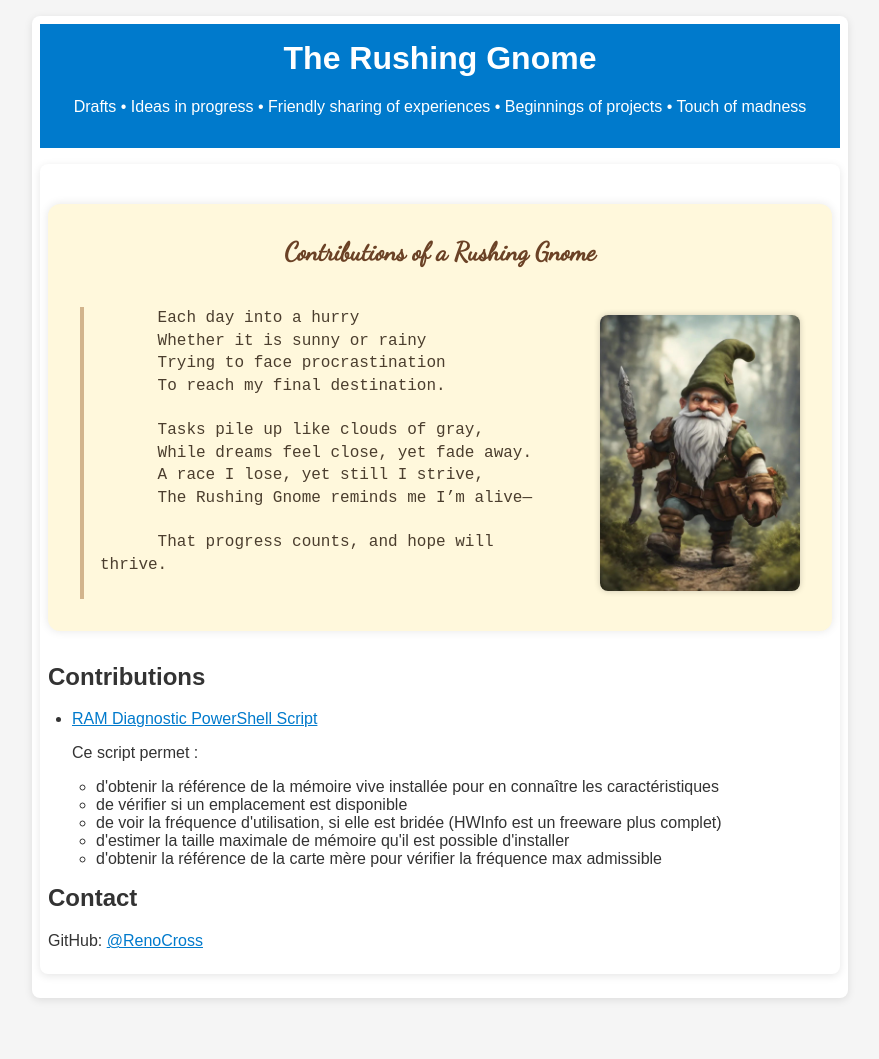
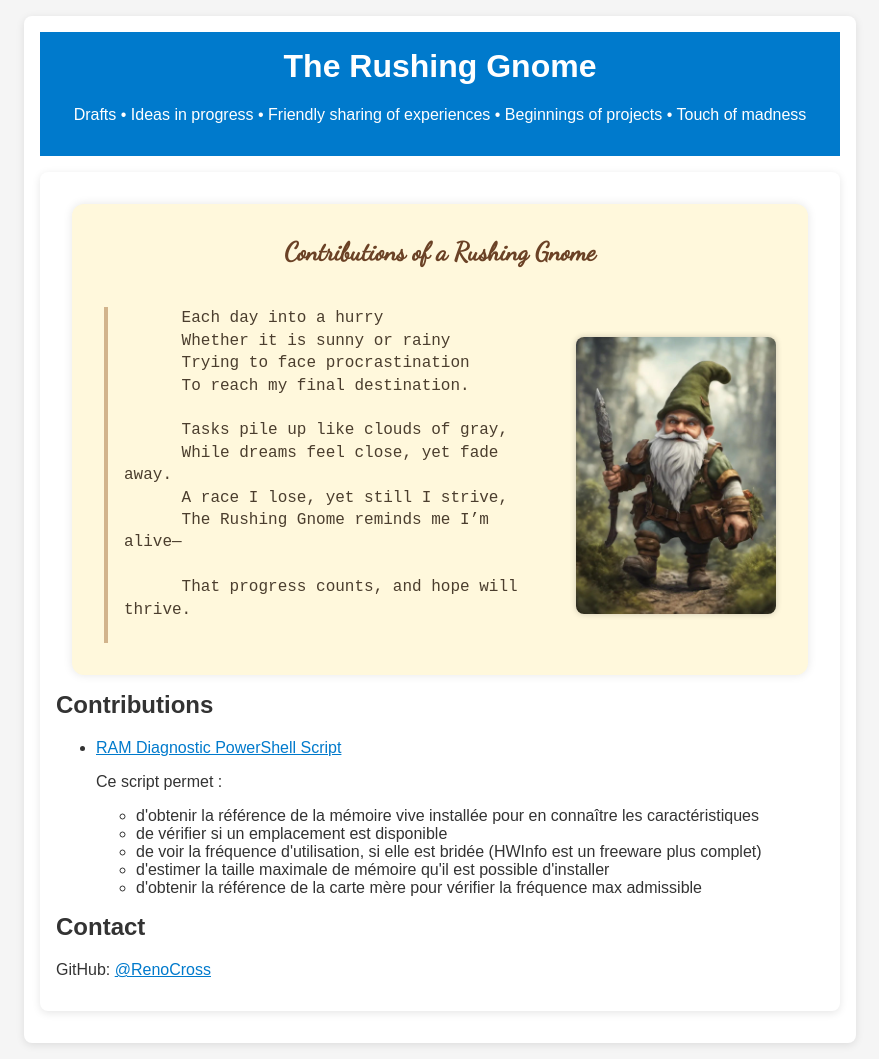
Before and after one commit to RenoCross/the-rushing-gnome, a Jekyll site: the page built from index.html, in a window 1280 px wide. Shown: the whole page, without its empty margins (200-1079 px from the left). Built offline with Jekyll 4.4.1, drawn with Linux system fonts in a browser that asks for light colours; before the commit the page ends 1014 px from its top, so only the background shows below that.

Commit message:
Update style.css

```diff
--- a/assets/css/style.css
+++ b/assets/css/style.css
@@ -17,7 +17,7 @@ header {
 main {
     max-width: 800px;
     margin: 1rem auto;
-    padding: 0.5rem;
+    padding: 1rem;
     background: white;
     border-radius: 8px;
     box-shadow: 0 2px 8px rgba(0,0,0,0.1);
@@ -25,10 +25,6 @@ main {
 
 h1, h2 {
     margin-top: 0;
-  }
-
-ul {
-    padding-left: 1.5rem;
   }
 
 a {
@@ -39,7 +35,7 @@ a {
   background: #fff8dc;
   padding: 2rem;
   border-radius: 12px;
-  margin: 2rem auto;
+  margin: 1rem;
   max-width: 800px;
   box-shadow: 0 0 10px rgba(0, 0, 0, 0.1);
   font-family: 'Dancing Script', cursive;
@@ -75,3 +71,8 @@ a {
   margin: 0;
   flex: 1;
 }
+
+#contrib p {
+  font-size: 0.8rem;
+  margin-bottom: 0.5rem;
+}
```
